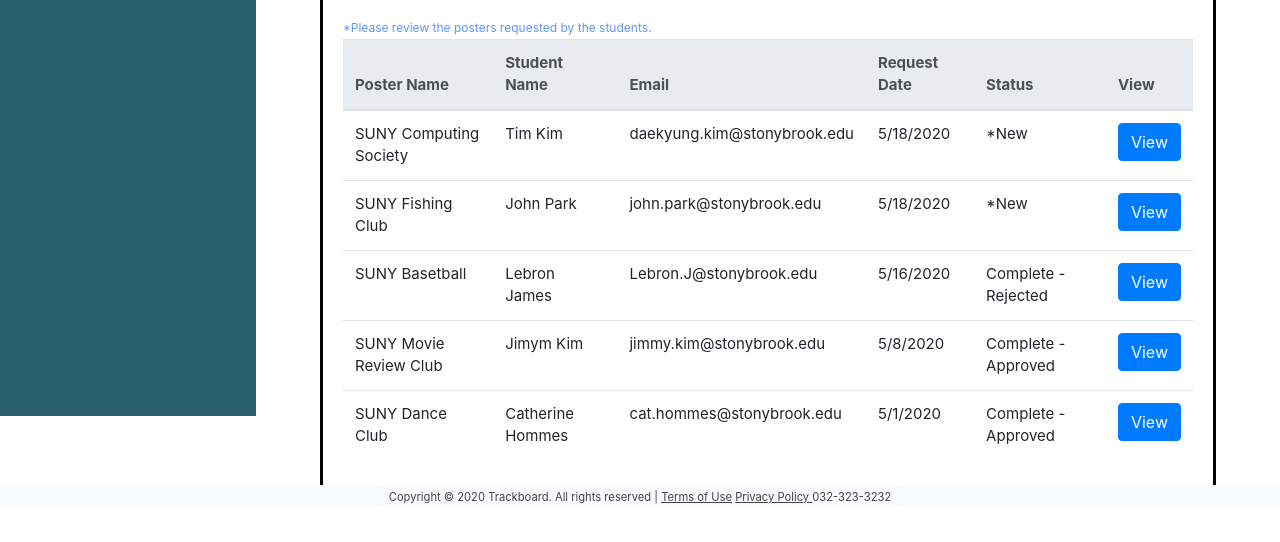
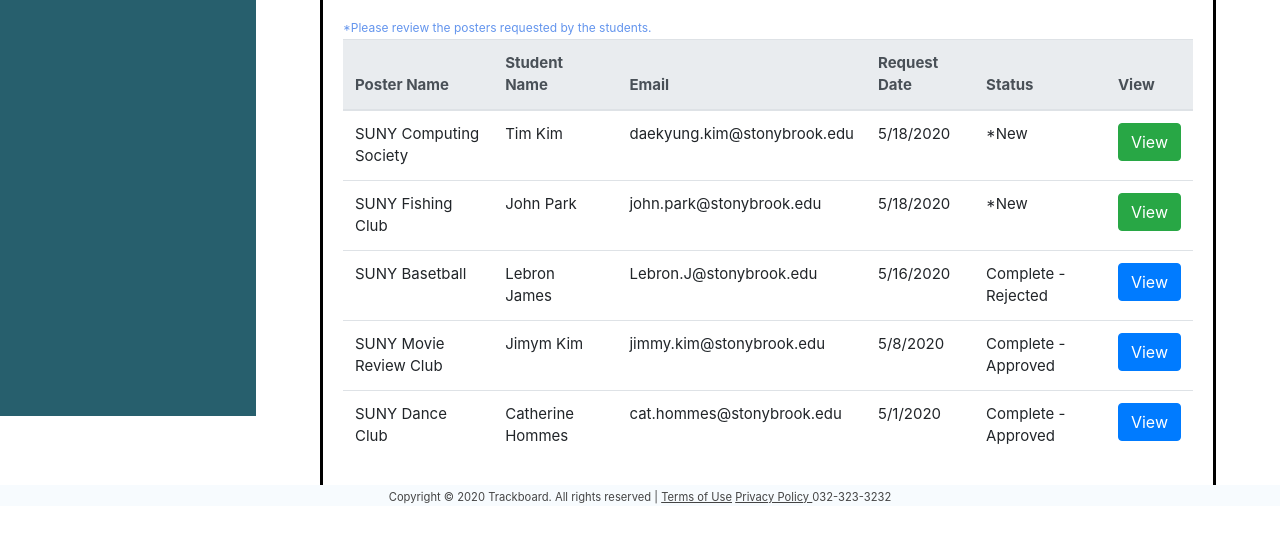
Before and after one commit to timkim0713/TrackboardPublic2, a plain HTML site: page public/staff/s_requests.html in a window 1280 px wide. Shown: the part 294-836 px from the top of the page. Drawn offline with nearby package versions, Linux system fonts and the light colour scheme; files whose address does not match are found by name; a web font is replaced by a local one.

Commit message:
bugs and updated css

```diff
--- a/public/staff/s_requests.html
+++ b/public/staff/s_requests.html
@@ -93,7 +93,7 @@
             <td>*New</td>
             <td>
               <a href="./s_authorization_details.html">
-                <button type="button" class="btn btn-primary">View</button>
+                <button type="button" class="btn btn-success">View</button>
               </a>
             </td>
           </tr>
@@ -106,7 +106,7 @@
 
             <td>
               <a href="./s_authorization_details.html">
-                <button type="button" class="btn btn-primary">View</button>
+                <button type="button" class="btn btn-success">View</button>
               </a>
             </td>
           </tr>
```
Also changed, not shown: public/staff/s_authorization_details.html (+1 -1 lines).
